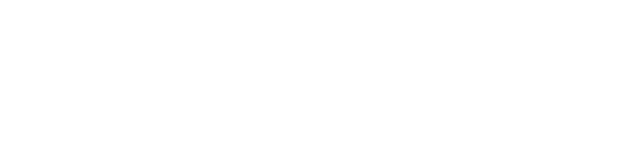
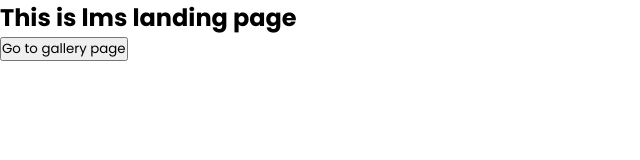
Before and after one commit to Mamun214/lms-landing-page, a plain HTML site: page index.html in a window 1280 px wide. Shown: the whole page, without its empty margins (0-640 px from the left). Drawn offline with nearby package versions, Linux system fonts and the light colour scheme.

Commit message:
Added Home

```diff
--- a/index.html
+++ b/index.html
@@ -21,11 +21,20 @@
         <!-- Navigation -->
 
         <!-- Home -->
+         <h2>
+            This is lms landing page
+         </h2>
 
         <!-- features -->
 
         <!-- Courses -->
 
+        <!--  Gallery -->
+            <a href="./gallery.html">
+                <button>
+                    Go to gallery page
+                </button>
+            </a>
         <!-- Registration -->
 
         <!-- Profiles -->
```
